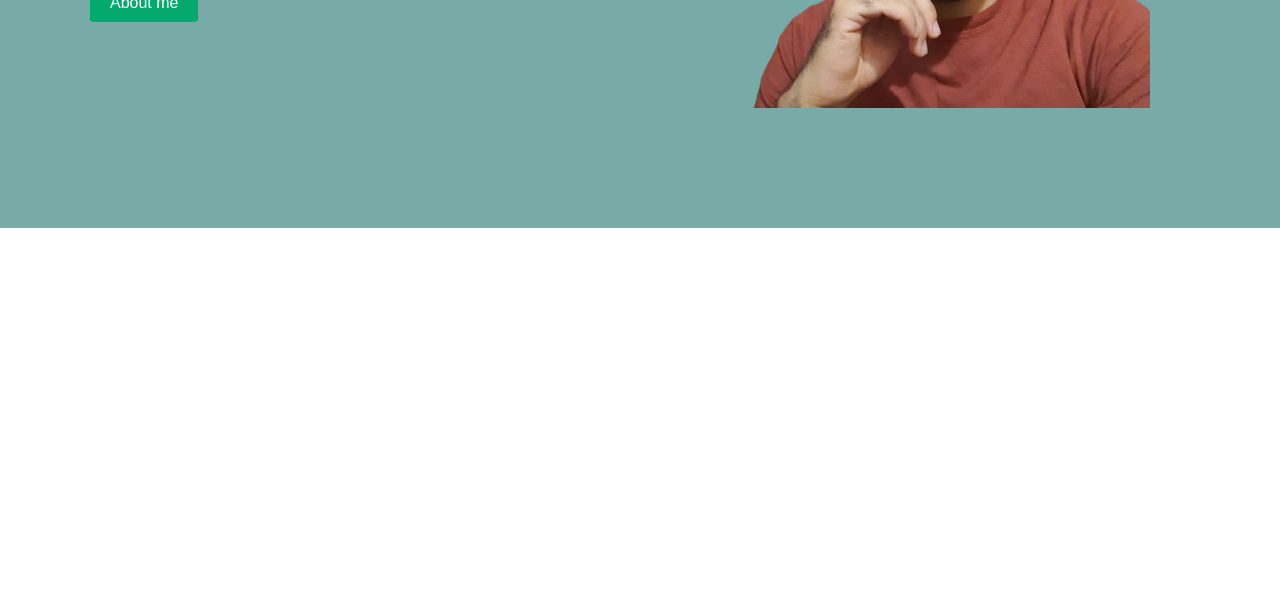
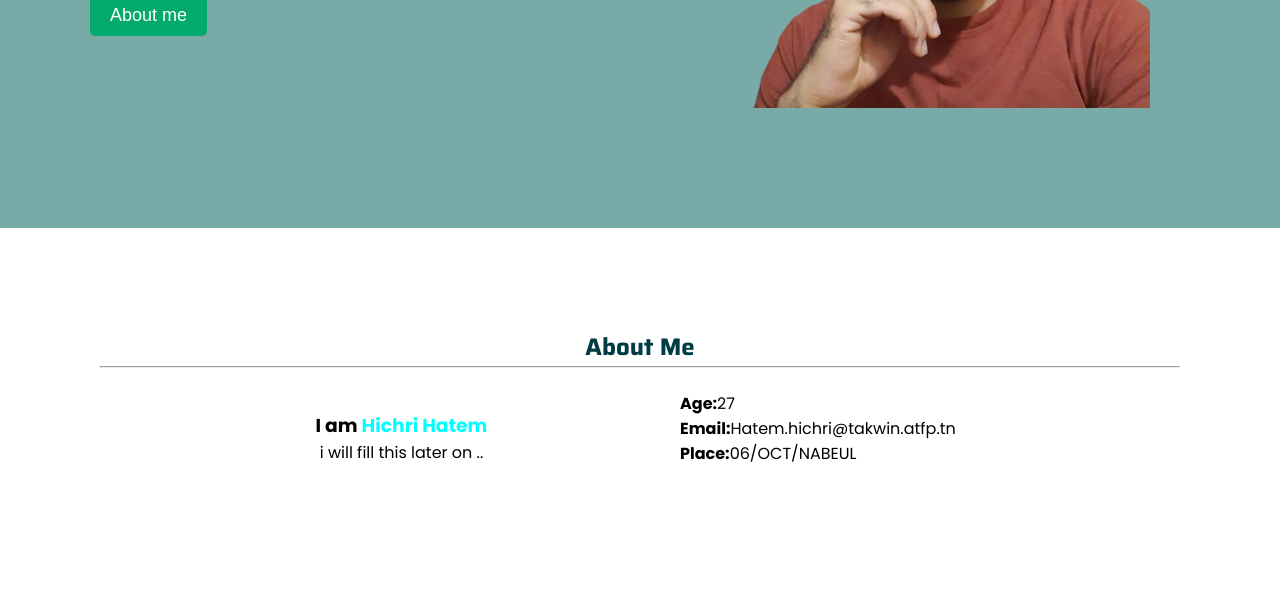
Before and after one commit to hatem-HR/portfolioo, a plain HTML site: page index.html in a window 1280 px wide. Shown: the part 572-1161 px from the top of the page. Before the commit the page ends 880 px from the top, so only its background shows below. Drawn offline with Linux system fonts and the light colour scheme.

Commit message:
adding about footer

```diff
--- a/index.html
+++ b/index.html
@@ -34,11 +34,31 @@
 <a href="linkedin" target="_blank"><i class="fa-brands fa-linkedin"></i></a>
 
         </div>
+        <br>
         <button class="button" href="#about" name="bouton">About me</button>
     </div>
     <img src="images/me.png" alt="Hatem hichri">
    </div>
     </header>
+<section id="about">
+    <div class="container">
+        <h2>About Me</h2>
+        <hr>
+        <div class="aboutcontenu">
+<div class="contenu1">
+    <h3>I am <span class="text1">Hichri Hatem</span></h3>
 
+        <p>i will fill this later on ..</p>
+</div>
+<div class="contenu2">
+    <p><b>Age:</b>27</p>
+    <p><b>Email:</b>Hatem.hichri@takwin.atfp.tn</p>
+    <p><b>Place:</b>06/OCT/NABEUL</p>
+</div>
+
+</div>
+        </div>
+    </div>
+</section>
 </body>
 </html>
--- a/styles.css
+++ b/styles.css
@@ -34,8 +34,8 @@ header .navigation nav{
     justify-content: space-between;
     align-items: center;
     /*responsive*/
-max-width: 1100px;
-margin:auto;
+    max-width: 1100px;
+    margin:auto;
 }
 header .navigation nav ul{
     display:flex;
@@ -93,18 +93,44 @@ font: size 18px;
     background-color:grey;
     }
     .contenu .soscials a i:hover{
-        transform:scale(0.85);
+        transform:scale(1);
         color: whitesmoke;
         padding:8px 20px;
+        /*hover problem*/
     }
     .button {
-        background-color: #04AA6D; /* Green */
+        background-color: #04AA6D;
         border: none;
         color: white;
         padding: 10px 20px;
         text-align: center;
         text-decoration: none;
         display: inline-block;
-        font-size: 16px;
-        border-radius: 5%;
+        font-size: 18px;
+        border-radius: 10%;
+        border-radius:5px
     }
+    .button:hover{
+        background-color: #003C43;
+    }
+    .container{
+        margin:auto;
+    }
+    #about{
+        padding:100px;
+    }
+    #about h2{
+        text-align: center;
+        color: #003C43;
+    }
+    #about .aboutcontenu{
+      border: 3px solid #fff;
+      padding:20px;
+    }
+    .contenu1 {
+        width: 50%;
+        float: left;
+        padding: 20px;
+        text-align: center;
+
+    }
```
